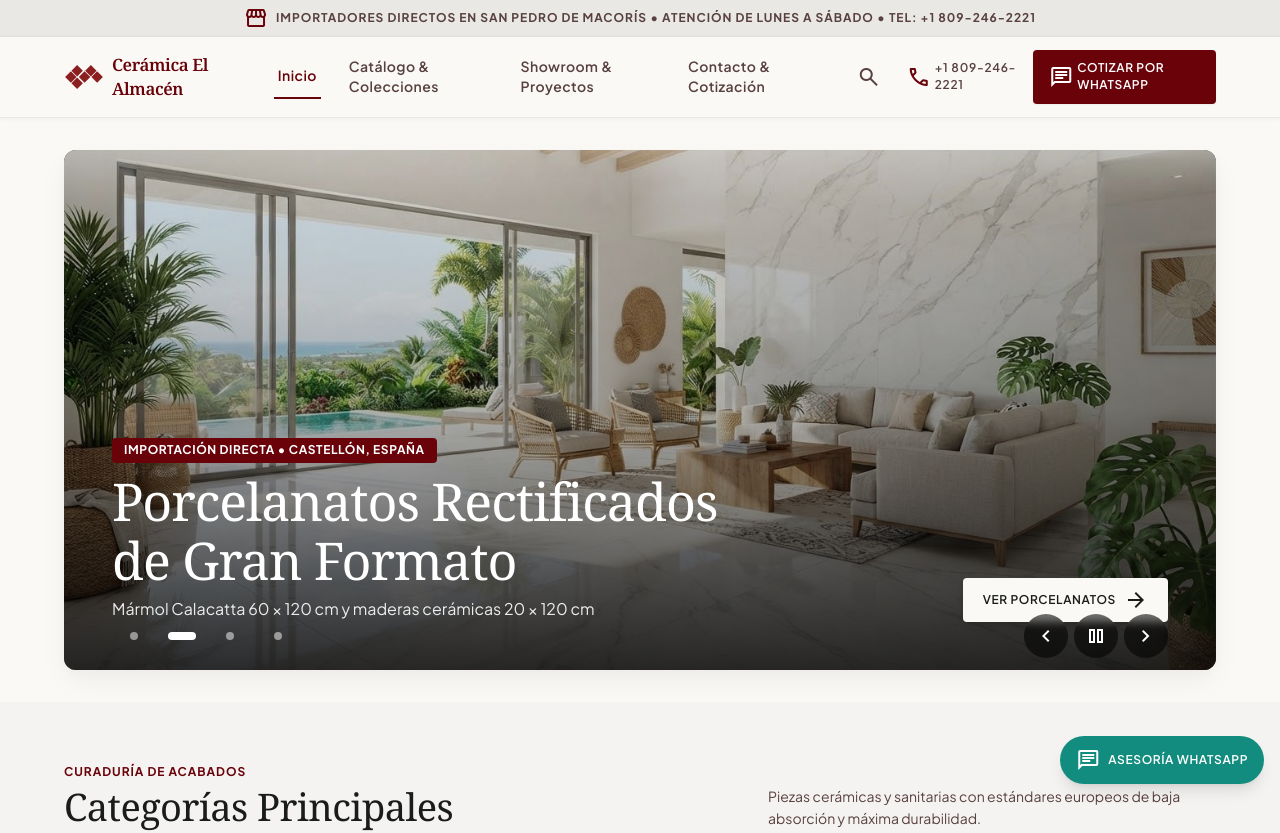
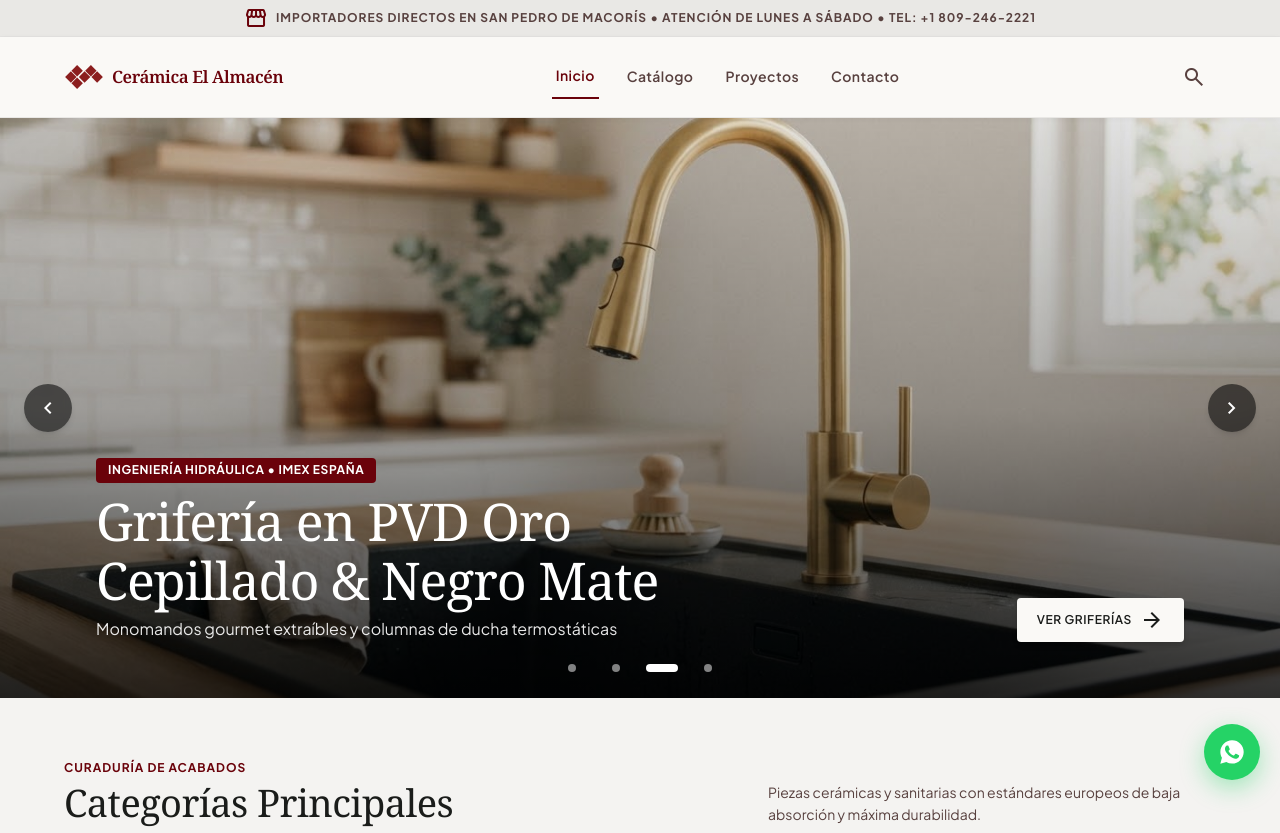
Before and after one commit to WhiteCollins/ceramica-el-almacen-web, a Next.js app: page / in a window 1280 px wide. Shown: the top 833 px of the page. Built offline with nearby package versions, Linux system fonts and the light colour scheme.

Commit message:
Shorten header nav, remove header phone/WhatsApp CTA, add WhatsApp SVG to floating button, make hero banner full-bleed with faster slides and left/right controls

```diff
--- a/src/components/Footer.tsx
+++ b/src/components/Footer.tsx
@@ -203,7 +203,7 @@ export function Footer() {
         </div>
       </div>
 
-      {/* Botón flotante de conserjería WhatsApp */}
+      {/* Botón flotante de WhatsApp */}
       <a
         href={buildWhatsAppUrl(
           "Hola Cerámica El Almacén, me gustaría recibir asesoría para mi proyecto."
@@ -211,12 +211,16 @@ export function Footer() {
         target="_blank"
         rel="noopener noreferrer"
         aria-label="Contactar por WhatsApp con un asesor"
-        className="fixed bottom-4 right-4 z-30 min-h-[48px] min-w-[48px] inline-flex items-center justify-center gap-2 bg-[#128C7E] hover:bg-[#0e6f64] text-white px-4 py-3 rounded-full shadow-lg transition-transform hover:scale-[1.03]"
+        className="fixed bottom-5 right-5 z-30 h-14 w-14 inline-flex items-center justify-center bg-[#25D366] hover:bg-[#1ebe5d] text-white rounded-full shadow-[0_8px_24px_rgba(37,211,102,0.4)] transition-transform hover:scale-105"
       >
-        <Icon name="chat" className="text-[20px]" />
-        <span className="hidden sm:inline font-label-md text-label-md uppercase tracking-wider">
-          Asesoría WhatsApp
-        </span>
+        <svg
+          aria-hidden="true"
+          viewBox="0 0 24 24"
+          fill="currentColor"
+          className="w-7 h-7"
+        >
+          <path d="M12.031 2c-5.516 0-9.999 4.486-9.999 10.002 0 1.766.461 3.49 1.337 5.01L2 22l5.122-1.343a9.957 9.957 0 0 0 4.906 1.292h.004c5.515 0 9.998-4.486 9.998-10.001 0-2.672-1.04-5.184-2.928-7.074A9.936 9.936 0 0 0 12.031 2Zm5.847 14.303c-.246.693-1.434 1.326-1.996 1.411-.513.077-1.163.11-1.878-.118-.434-.138-.99-.322-1.703-.63-2.996-1.293-4.953-4.31-5.103-4.51-.15-.2-1.219-1.622-1.219-3.095 0-1.473.771-2.197 1.045-2.497.274-.3.598-.375.798-.375.199 0 .399.002.573.01.184.009.43-.07.673.514.249.599.847 2.072.922 2.222.075.15.125.324.025.524-.1.2-.15.325-.299.499-.15.175-.314.391-.449.525-.15.15-.306.312-.131.612.174.3.775 1.278 1.664 2.071 1.143 1.02 2.107 1.336 2.406 1.486.3.15.474.125.649-.075.174-.2.748-.874.947-1.174.2-.3.399-.25.673-.15.274.1 1.745.824 2.044.973.3.15.499.225.573.35.075.125.075.724-.171 1.417Z" />
+        </svg>
       </a>
     </footer>
   );
--- a/src/components/Header.tsx
+++ b/src/components/Header.tsx
@@ -12,9 +12,9 @@ import { SITE_INFO, buildWhatsAppUrl } from "@/data/site";
 
 const NAV_ITEMS = [
   { href: "/", label: "Inicio" },
-  { href: "/catalogo", label: "Catálogo & Colecciones" },
-  { href: "/showroom", label: "Showroom & Proyectos" },
-  { href: "/contacto", label: "Contacto & Cotización" },
+  { href: "/catalogo", label: "Catálogo" },
+  { href: "/showroom", label: "Proyectos" },
+  { href: "/contacto", label: "Contacto" },
 ] as const;
 
 export function Header() {
@@ -110,26 +110,6 @@ export function Header() {
               >
                 <Icon name="search" className="text-[22px]" />
               </button>
-
-              <a
-                href={SITE_INFO.phoneHref}
-                className="hidden xl:inline-flex items-center gap-space-xs min-h-[44px] px-2 font-label-md text-label-md text-on-surface-variant hover:text-on-surface transition-colors"
-              >
-                <Icon name="call" className="text-[16px] text-primary" />
-                <span>{SITE_INFO.phoneDisplay}</span>
-              </a>
-
-              <a
-                href={buildWhatsAppUrl(
-                  "Hola, deseo cotizar materiales para mi proyecto con Cerámica El Almacén."
-                )}
-                target="_blank"
-                rel="noopener noreferrer"
-                className="hidden sm:inline-flex items-center gap-space-xs min-h-[44px] bg-primary hover:bg-primary-container text-on-primary px-space-md py-2.5 rounded transition-colors font-label-md text-label-md uppercase tracking-wider shadow-sm"
-              >
-                <Icon name="chat" className="text-[16px]" />
-                <span>Cotizar por WhatsApp</span>
-              </a>
 
               <button
                 type="button"
--- a/src/components/HeroBanner.tsx
+++ b/src/components/HeroBanner.tsx
@@ -84,10 +84,10 @@ export function HeroBanner() {
     }
   }, []);
 
-  // Auto-advance every 4.5s unless paused or hovered/focused
+  // Auto-advance every 2.5s unless paused or hovered/focused
   useEffect(() => {
     if (isPaused || hoverOrFocus) return;
-    const timer = window.setInterval(nextSlide, 4500);
+    const timer = window.setInterval(nextSlide, 2500);
     return () => window.clearInterval(timer);
   }, [isPaused, hoverOrFocus, nextSlide]);
 
@@ -99,13 +99,11 @@ export function HeroBanner() {
       onMouseLeave={() => setHoverOrFocus(false)}
       onFocusCapture={() => setHoverOrFocus(true)}
       onBlurCapture={() => setHoverOrFocus(false)}
-      className="relative w-full bg-surface pt-3 pb-6 lg:py-8"
+      className="relative w-full overflow-hidden bg-inverse-surface h-[380px] sm:h-[480px] lg:h-[580px]"
     >
-      <div className="max-w-7xl mx-auto px-margin-mobile lg:px-margin-desktop">
-        <div className="relative overflow-hidden rounded-xl bg-inverse-surface shadow-atelier h-[340px] sm:h-[440px] lg:h-[520px]">
       {/* Pista animada en el compositor mediante transform translateX */}
       <div
-            className="flex h-full w-full transition-transform duration-700 ease-out motion-reduce:transition-none"
+        className="flex h-full w-full transition-transform duration-500 ease-out motion-reduce:transition-none"
         style={{ transform: `translateX(-${activeIndex * 100}%)` }}
       >
         {BANNER_SLIDES.map((slide, idx) => {
@@ -134,14 +132,13 @@ export function HeroBanner() {
               <div className="absolute inset-0 bg-gradient-to-t from-black/80 via-black/30 to-black/10" />
 
               {/* Contenido superpuesto de la diapositiva */}
-                  <div className="absolute inset-x-0 bottom-0 p-5 sm:p-8 lg:p-12 flex flex-col sm:flex-row sm:items-end justify-between gap-4 pb-16 sm:pb-16">
+              <div className="absolute inset-x-0 bottom-0 pb-14 pt-6">
+                <div className="max-w-7xl mx-auto px-14 sm:px-20 lg:px-24 flex flex-col sm:flex-row sm:items-end justify-between gap-4">
                   <div className="max-w-2xl space-y-1.5 sm:space-y-2 text-white">
                     <span className="inline-flex items-center px-3 py-1 rounded bg-primary text-on-primary font-label-caps text-label-caps uppercase tracking-wider">
                       {slide.badge}
                     </span>
-                      <h1
-                        className="font-display-hero text-headline-xl-mobile sm:text-display-hero font-normal tracking-tight text-white"
-                      >
+                    <h1 className="font-display-hero text-headline-xl-mobile sm:text-display-hero font-normal tracking-tight text-white">
                       {slide.title}
                     </h1>
                     <p className="font-body-md sm:text-body-lg text-white/90">
@@ -159,17 +156,37 @@ export function HeroBanner() {
                   </Link>
                 </div>
               </div>
+            </div>
           );
         })}
       </div>
 
-          {/* Barra de Controles: Indicadores + Anterior / Pausa / Siguiente (todos >= 44px) */}
-          <div className="absolute bottom-3 inset-x-4 sm:inset-x-8 lg:inset-x-12 z-10 flex items-center justify-between gap-2">
-            {/* Indicadores de diapositiva */}
+      {/* Botón Anterior (Izquierda) */}
+      <button
+        type="button"
+        onClick={prevSlide}
+        aria-label="Imagen anterior"
+        className="absolute left-3 sm:left-6 top-1/2 -translate-y-1/2 z-20 min-h-[48px] min-w-[48px] inline-flex items-center justify-center rounded-full bg-black/55 hover:bg-black/80 text-white backdrop-blur-sm transition-colors shadow-md"
+      >
+        <Icon name="chevron_left" className="text-[26px]" />
+      </button>
+
+      {/* Botón Siguiente (Derecha) */}
+      <button
+        type="button"
+        onClick={nextSlide}
+        aria-label="Siguiente imagen"
+        className="absolute right-3 sm:right-6 top-1/2 -translate-y-1/2 z-20 min-h-[48px] min-w-[48px] inline-flex items-center justify-center rounded-full bg-black/55 hover:bg-black/80 text-white backdrop-blur-sm transition-colors shadow-md"
+      >
+        <Icon name="chevron_right" className="text-[26px]" />
+      </button>
+
+      {/* Indicadores inferiores centrados */}
+      <div className="absolute bottom-2 inset-x-0 z-20 flex items-center justify-center gap-1">
         <div
           role="group"
           aria-label="Seleccionar diapositiva"
-              className="flex items-center gap-1"
+          className="flex items-center"
         >
           {BANNER_SLIDES.map((slide, idx) => {
             const isCurrent = idx === activeIndex;
@@ -185,7 +202,7 @@ export function HeroBanner() {
                 <span
                   className={
                     isCurrent
-                          ? "h-2 w-7 rounded-full bg-white transition-all"
+                      ? "h-2 w-8 rounded-full bg-white transition-all"
                       : "h-2 w-2 rounded-full bg-white/50 hover:bg-white/80 transition-all"
                   }
                 />
@@ -193,44 +210,6 @@ export function HeroBanner() {
             );
           })}
         </div>
-
-            {/* Botones Anterior / Pausar / Siguiente */}
-            <div className="flex items-center gap-1.5">
-              <button
-                type="button"
-                onClick={prevSlide}
-                aria-label="Imagen anterior"
-                className="min-h-[44px] min-w-[44px] inline-flex items-center justify-center rounded-full bg-black/55 hover:bg-black/80 text-white backdrop-blur-sm transition-colors"
-              >
-                <Icon name="chevron_left" className="text-[22px]" />
-              </button>
-              <button
-                type="button"
-                onClick={() => setIsPaused((prev) => !prev)}
-                aria-label={
-                  isPaused
-                    ? "Reanudar cambio automático de imágenes"
-                    : "Pausar cambio automático de imágenes"
-                }
-                aria-pressed={isPaused}
-                className="min-h-[44px] min-w-[44px] inline-flex items-center justify-center rounded-full bg-black/55 hover:bg-black/80 text-white backdrop-blur-sm transition-colors"
-              >
-                <Icon
-                  name={isPaused ? "play_arrow" : "pause"}
-                  className="text-[20px]"
-                />
-              </button>
-              <button
-                type="button"
-                onClick={nextSlide}
-                aria-label="Siguiente imagen"
-                className="min-h-[44px] min-w-[44px] inline-flex items-center justify-center rounded-full bg-black/55 hover:bg-black/80 text-white backdrop-blur-sm transition-colors"
-              >
-                <Icon name="chevron_right" className="text-[22px]" />
-              </button>
-            </div>
-          </div>
-        </div>
       </div>
     </section>
   );
```
Lines whose indentation alone changed are shown as unchanged.
